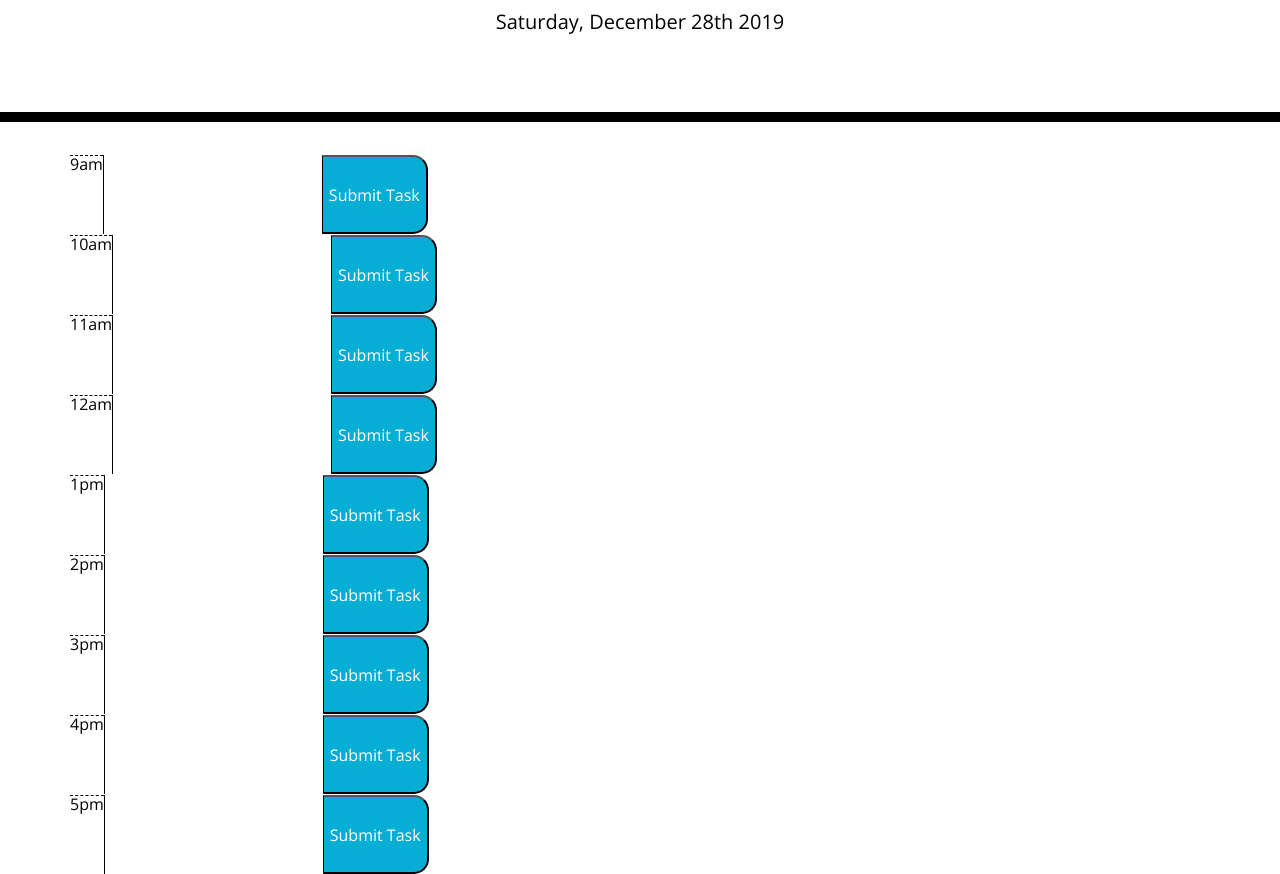
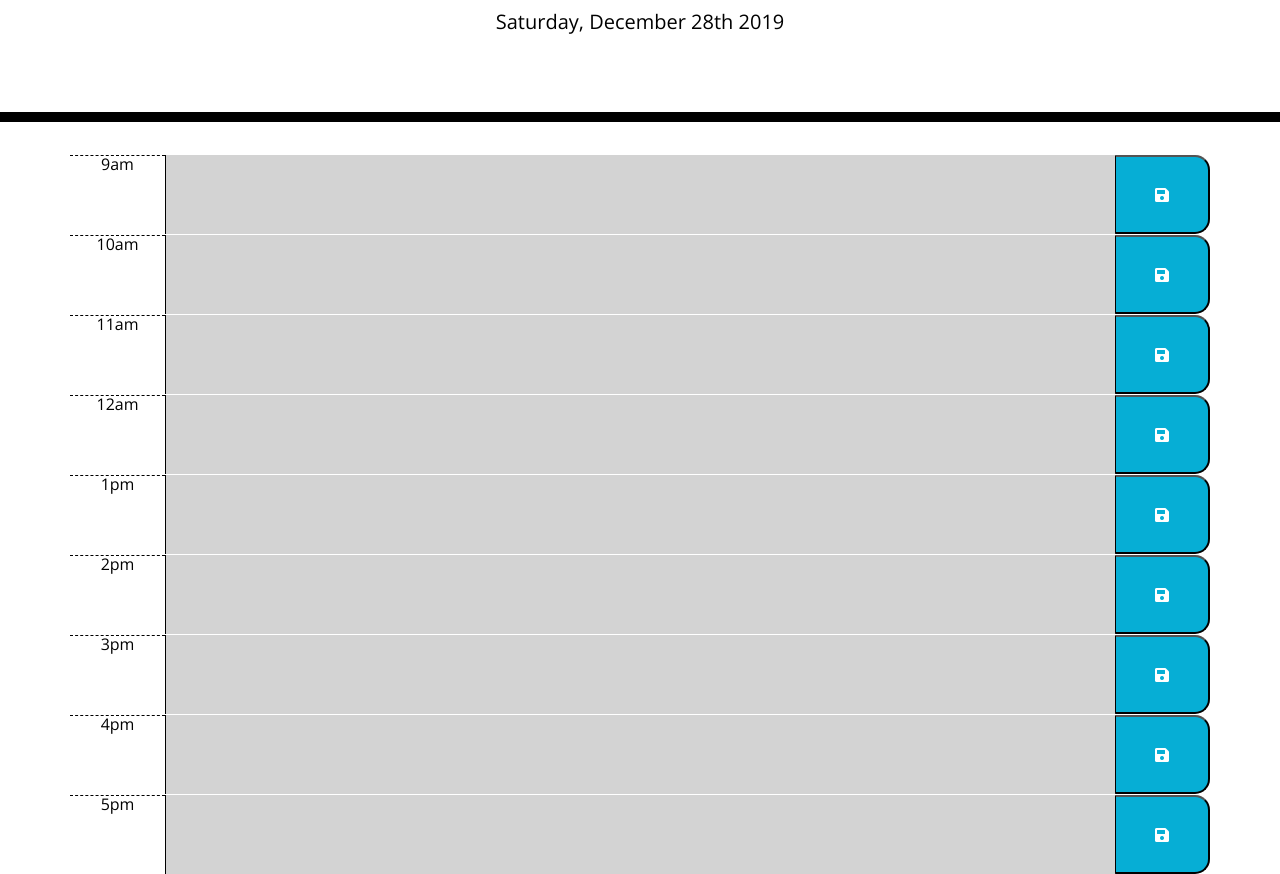
Before and after one commit to shelbypalumbo/Day-Planner, a plain HTML site: page index.html in a window 1280 px wide. Shown: the part 182-1056 px from the top of the page. Drawn offline with nearby package versions, Linux system fonts and the light colour scheme.

Commit message:
Added columns to time-block divs.

```diff
--- a/assets/js/script.js
+++ b/assets/js/script.js
@@ -2,9 +2,25 @@ $(document).ready(function () {
 
 //Prints the current date to the id currentDay ---------------------------------------
 var date = moment().format("dddd, MMMM Do YYYY");
-$("#currentDay").html(date);
+$("#currentDay").text(date);
 //------------------------------------------------------------------------------------
+var currentTime = moment().format("h:mm:ss a");
+var startTime = moment().format('09:00'); //9am
+var endTime = moment().format('18:00');  //6pm
 
+
+$(function(){
+    if(currentTime > startTime){
+    $(".time-block").addClass("past");
+    }
+});
+
+
+$(function(){
+    if(currentTime < endTime){
+    $(".time-block").addClass("future");
+    }
+});
 
 
 
--- a/index.html
+++ b/index.html
@@ -30,41 +30,41 @@
     <div class="container">
 
       <!-- Timeblocks go here -->
-      <div class="time-block row"><div class="hour">9am</div>
-      <textarea class="description"></textarea>
-      <button class="saveBtn">Submit Task</button></div>
+      <div class="time-block row"><div class="hour col-1">9am</div>
+      <textarea class="description col-10"></textarea>
+      <button class="saveBtn col-1"><i class="fas fa-save"></i></button></div>
 
-      <div class="time-block row"><div class="hour">10am</div>
-      <textarea class="description"></textarea>
-      <button class="saveBtn">Submit Task</button></div>
+      <div class="time-block row"><div class="hour col-1">10am</div>
+      <textarea class="description col-10"></textarea>
+      <button class="saveBtn col-1"><i class="fas fa-save"></i></button></div>
 
-      <div class="time-block row"><div class="hour">11am</div>
-      <textarea class="description"></textarea>
-      <button class="saveBtn">Submit Task</button></div>
+      <div class="time-block row"><div class="hour col-1">11am</div>
+      <textarea class="description col-10"></textarea>
+      <button class="saveBtn col-1"><i class="fas fa-save"></i></button></div>
 
-      <div class="time-block row"><div class="hour">12am</div>
-      <textarea class="description"></textarea>
-      <button class="saveBtn">Submit Task</button></div>
+      <div class="time-block row"><div class="hour col-1">12am</div>
+      <textarea class="description col-10"></textarea>
+      <button class="saveBtn col-1"><i class="fas fa-save"></i></button></div>
 
-      <div class="time-block row"><div class="hour">1pm</div>
-      <textarea class="description"></textarea>
-      <button class="saveBtn">Submit Task</button></div>
+      <div class="time-block row"><div class="hour col-1">1pm</div>
+      <textarea class="description col-10"></textarea>
+      <button class="saveBtn col-1"><i class="fas fa-save"></i></button></div>
 
-      <div class="time-block row"><div class="hour">2pm</div>
-      <textarea class="description"></textarea>
-      <button class="saveBtn">Submit Task</button></div>
+      <div class="time-block row"><div class="hour col-1">2pm</div>
+      <textarea class="description col-10"></textarea>
+      <button class="saveBtn col-1"><i class="fas fa-save"></i></button></div>
 
-      <div class="time-block row"><div class="hour">3pm</div>
-      <textarea class="description"></textarea>
-      <button class="saveBtn">Submit Task</button></div>
+      <div class="time-block row"><div class="hour col-1">3pm</div>
+      <textarea class="description col-10"></textarea>
+      <button class="saveBtn col-1"><i class="fas fa-save"></i></button></div>
 
-      <div class="time-block row"><div class="hour">4pm</div>
-      <textarea class="description"></textarea>
-      <button class="saveBtn">Submit Task</button></div>
+      <div class="time-block row"><div class="hour col-1">4pm</div>
+      <textarea class="description col-10"></textarea>
+      <button class="saveBtn col-1"><i class="fas fa-save"></i></button></div>
 
-      <div class="time-block row"><div class="hour">5pm</div>
-      <textarea class="description"></textarea>
-      <button class="saveBtn">Submit Task</button></div>
+      <div class="time-block row"><div class="hour col-1">5pm</div>
+      <textarea class="description col-10"></textarea>
+      <button class="saveBtn col-1"><i class="fas fa-save"></i></button></div>
 
     </div>
 
```
Also changed, not shown: assets/css/style.css (line endings or trailing spaces).
